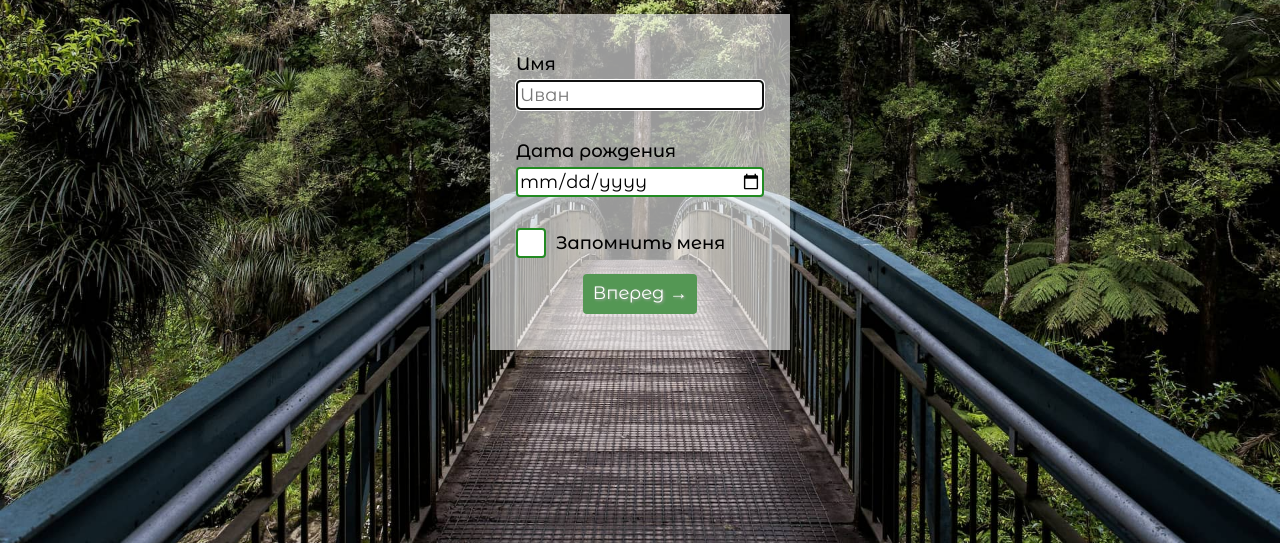
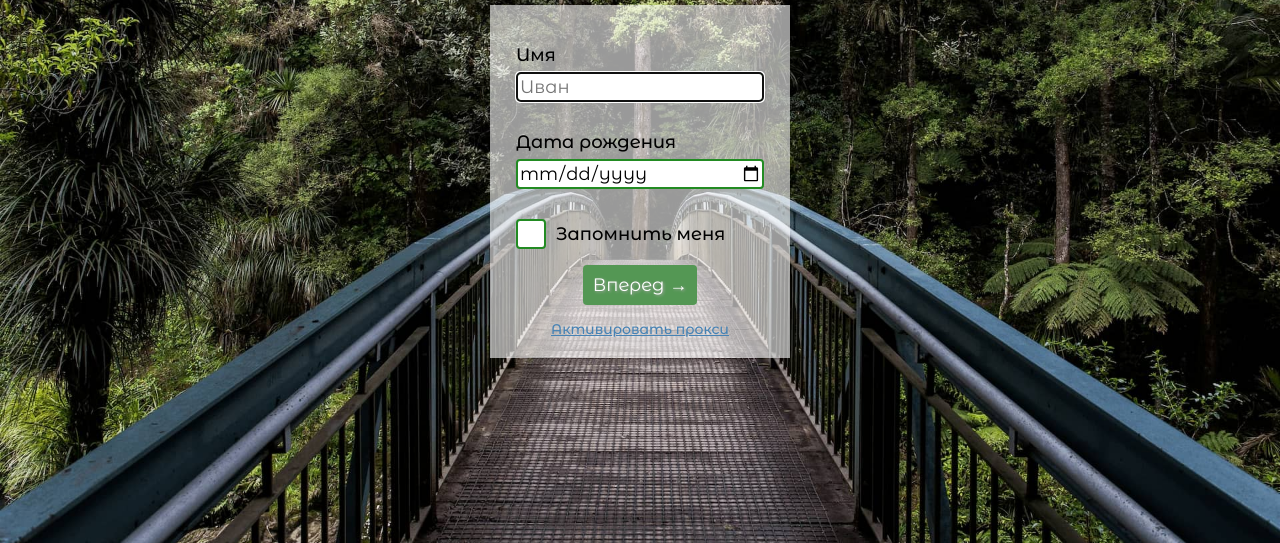
Before and after one commit to jPee2k/lucky-day, a website built with webpack: page src/index.html in a window 1280 px wide. Shown: the part 257-800 px from the top of the page. Built offline with nearby package versions, Linux system fonts and the light colour scheme; no server answers; what on-change would draw is missing.

Commit message:
add link to proxy

```diff
--- a/src/index.html
+++ b/src/index.html
@@ -31,6 +31,7 @@
       <input class="user-data__checkbox" type="checkbox" id="remember" name="remember">
       <label class="user-data__label user-data__label--checkbox" for="remember">Запомнить меня</label>
       <button class="user-data__button button button--submit">Вперед &rarr;</button>
+      <a class="user-data__link" href="https://cors-anywhere.herokuapp.com/corsdemo" target="_blank" rel="noreferrer nofollow">Активировать прокси</a>
     </div>
   </form>
 </section>
--- a/src/scss/blocks/user-data.scss
+++ b/src/scss/blocks/user-data.scss
@@ -94,3 +94,10 @@
 .user-data__button {
   margin: 16px auto;
 }
+
+.user-data__link {
+  font-size: 14px;
+  font-weight: 500;
+  color: steelblue;
+  margin: auto;
+}
```
